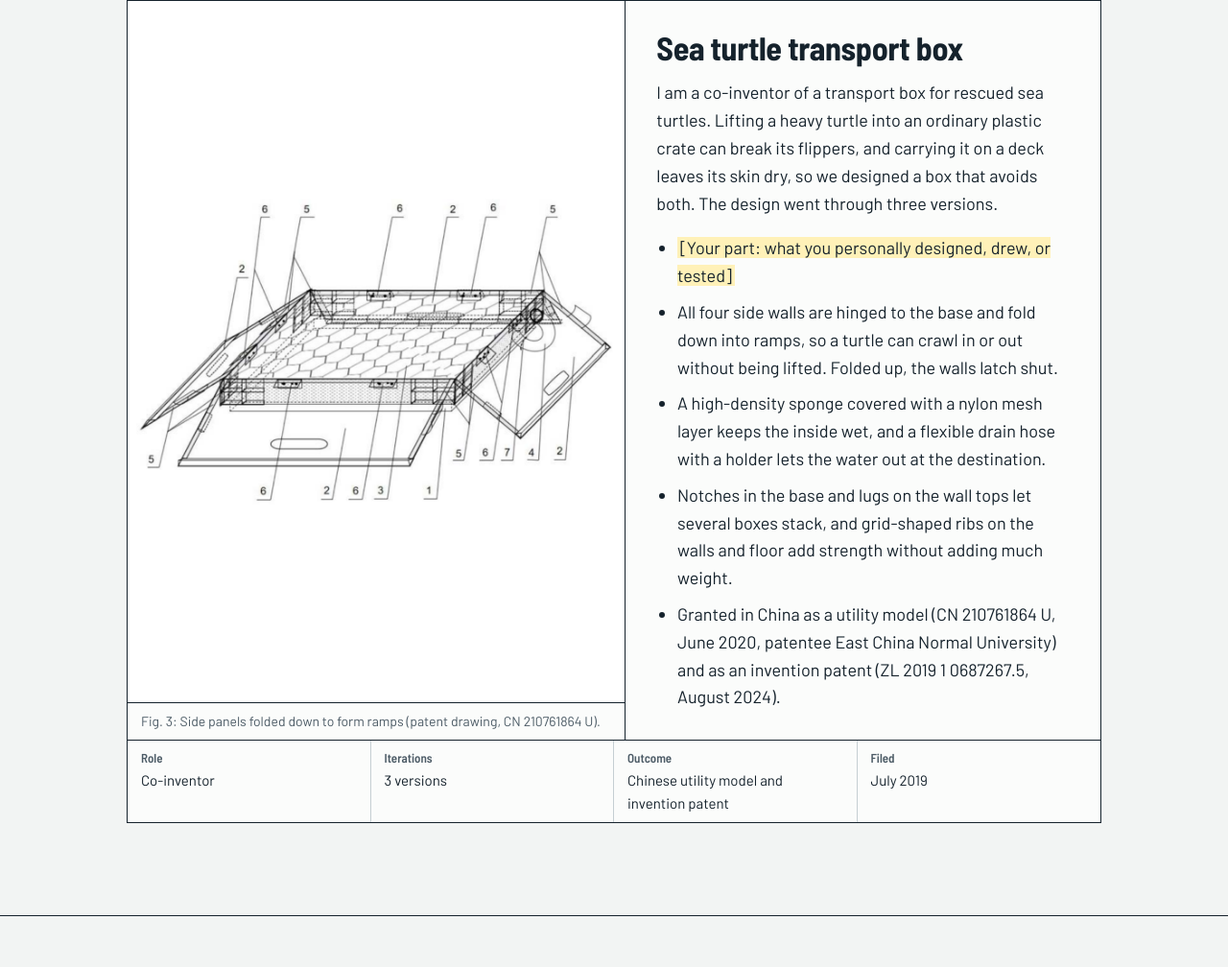
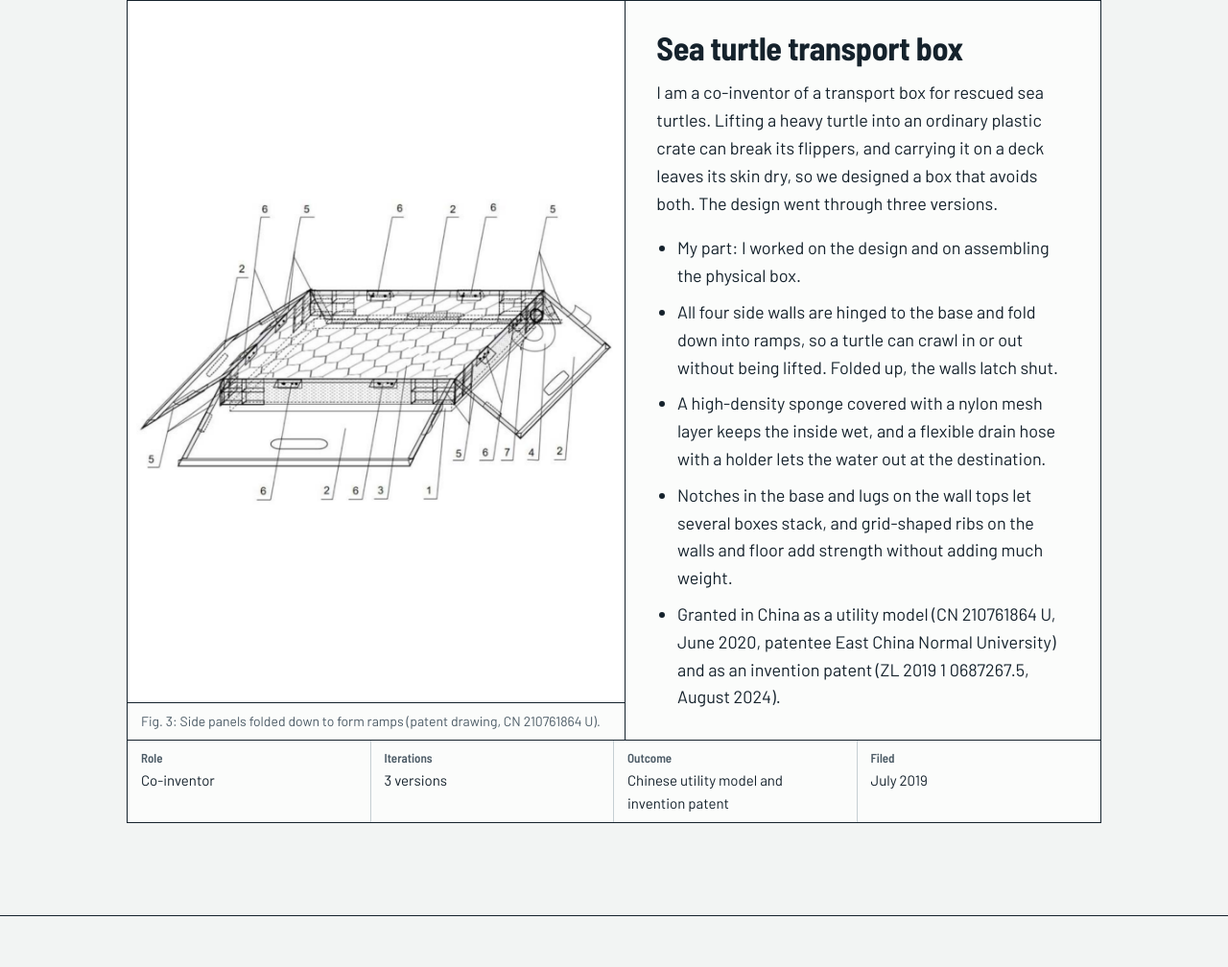
Before and after one commit to Jerryno-14/Portfolio, a plain HTML site: page index.html in a window 1280 px wide. Shown: the part 3015-4023 px from the top of the page at 96% size. Drawn offline with Linux system fonts and the light colour scheme.

Commit message:
Add personal role to sea turtle box project
Co-Authored-By: Claude Sonnet 5.5 <noreply@anthropic.com>
Claude-Session: https://claude.ai/code/session_01XuzzzQnRfCQBJfGLwKuzFS

```diff
--- a/index.html
+++ b/index.html
@@ -265,7 +265,7 @@
             <h3>Sea turtle transport box</h3>
             <p>I am a co-inventor of a transport box for rescued sea turtles. Lifting a heavy turtle into an ordinary plastic crate can break its flippers, and carrying it on a deck leaves its skin dry, so we designed a box that avoids both. The design went through three versions.</p>
             <ul>
-              <li><span class="todo">[Your part: what you personally designed, drew, or tested]</span></li>
+              <li>My part: I worked on the design and on assembling the physical box.</li>
               <li>All four side walls are hinged to the base and fold down into ramps, so a turtle can crawl in or out without being lifted. Folded up, the walls latch shut.</li>
               <li>A high-density sponge covered with a nylon mesh layer keeps the inside wet, and a flexible drain hose with a holder lets the water out at the destination.</li>
               <li>Notches in the base and lugs on the wall tops let several boxes stack, and grid-shaped ribs on the walls and floor add strength without adding much weight.</li>
```
